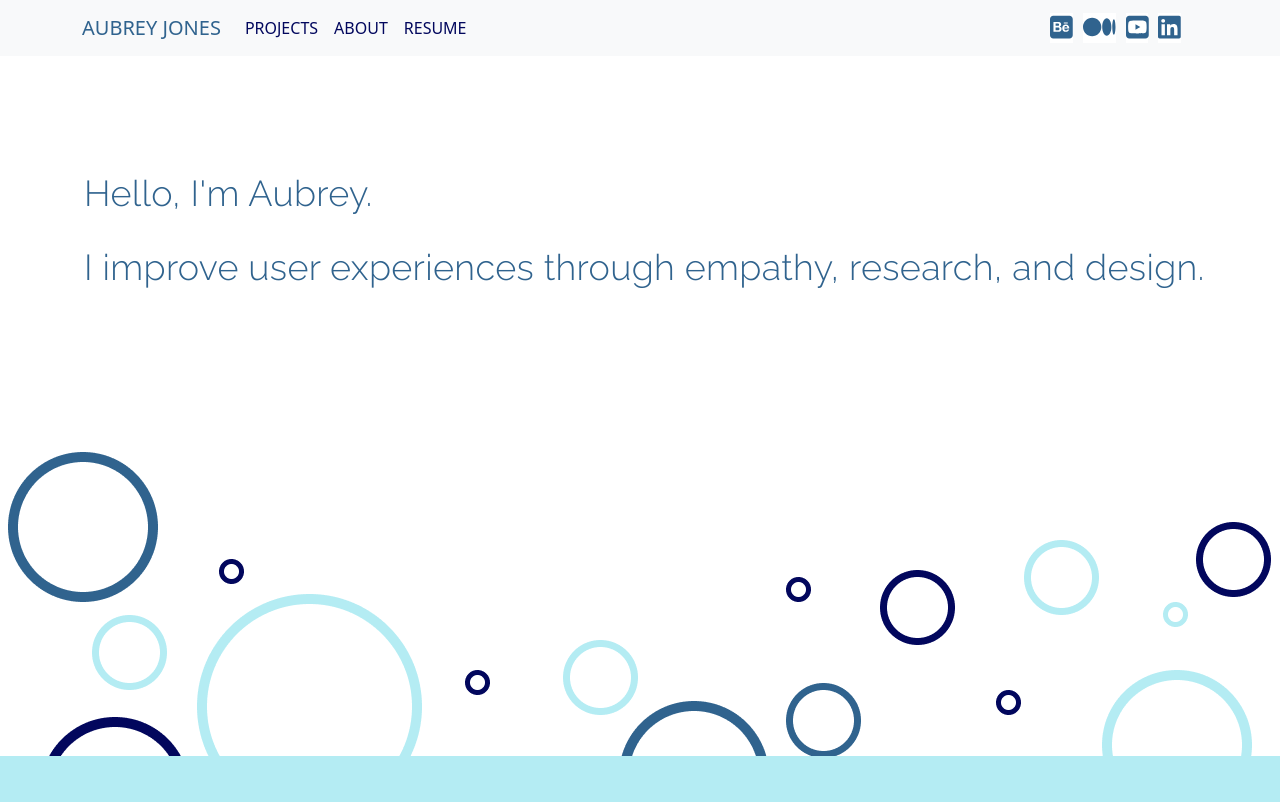
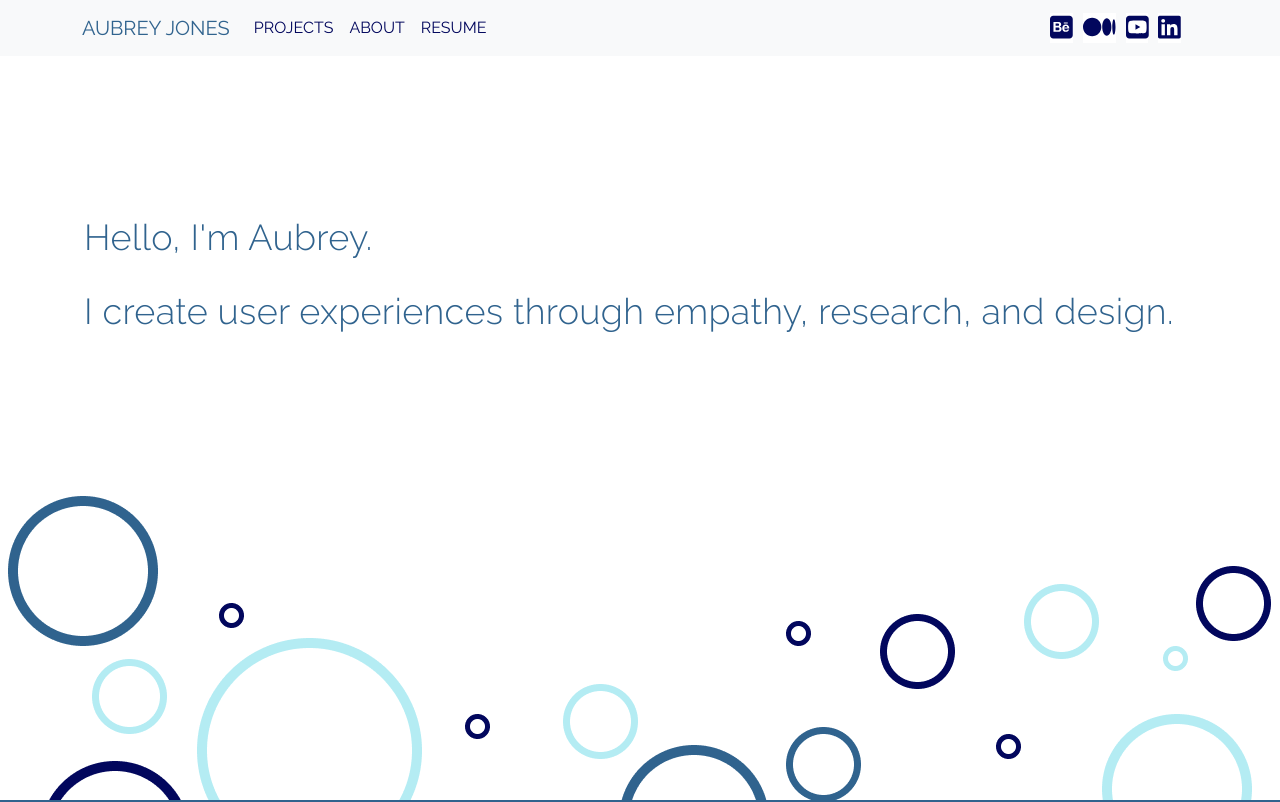
Before and after one commit to aubreyjonescreatives/ux-ui-portfolio, a React (Create React App) app: page / in a window 1280 px wide. Shown: the top 802 px of the page. Built offline with nearby package versions, Linux system fonts and the light colour scheme.

Commit message:
fixed position for topnav and updated hero

```diff
--- a/src/Components/Footer.js
+++ b/src/Components/Footer.js
@@ -8,7 +8,8 @@ const footerStyles = {
   padding: '10px',
   fontFamily: 'Raleway, sans-serif',
   fontWeight: '300',
-  color: '#02075D'
+  color: '#02075D',
+  backgroundColor: '#F8F9FA'
 }
 
 
--- a/src/Components/SocialMedia.js
+++ b/src/Components/SocialMedia.js
@@ -17,12 +17,12 @@ const connectLink = {
     backgroundColor: 'white',
     margin: '5px',
     textDecoration: 'none',
-    color: '#30638E',
+    color: '#02075D',
     fontSize: '26px',
     //border: '1px solid #30638E',
     "&:hover": {
         color: 'white',
-        backgroundColor: '#30638E',
+        backgroundColor: '#02075D',
        // border: '1px solid #30638E',
         cursor: 'pointer'
 
--- a/src/Pages/Landing.js
+++ b/src/Pages/Landing.js
@@ -30,7 +30,8 @@ const introStyles = {
 }
 
 const introContainer = {
-  margin: '100px 100px 100px 50px',
+  margin: '200px 100px 100px 50px',
+  clear: 'both'
 }
 
 const introText = {
@@ -52,15 +53,15 @@ const introText = {
 
 
 const casestudyBox = {
-  backgroundColor: '#B4ECF3',
+  backgroundColor: '#30638E',
   paddingTop: '20px',
   paddingBottom: '100px'
 
 }
 
 const headerStylesA = {
-    margin: '100px 100px 20px 50px',
-    color: '#02075D',
+    margin: '50px 100px 20px 50px',
+    color: 'white',
     fontSize: '36px',
     fontFamily: 'Raleway, sans-serif',
   //  fontWeight: '400',
@@ -140,10 +141,10 @@ return (
 
 <Box style={{ backgroundImage: `url(${HeroImage})`, width: '100%'}} sx={introStyles}>
 
-<Container sx={introContainer}>
+<Container sx={introContainer} className="introContainer">
 <Typography sx={introText}>Hello, I'm Aubrey.</Typography>
 
-<Typography sx={introText}>I improve user experiences through empathy, research, and design.</Typography>
+<Typography sx={introText}>I create user experiences through empathy, research, and design.</Typography>
 
 </Container>
 
--- a/src/Portfolio.css
+++ b/src/Portfolio.css
@@ -54,8 +54,28 @@ p {
 
 }
 
+.navbar {
+    position: fixed !important;
+    width: 100%;
+    z-index: 1000;
+    top: 0;
+    left: 0;
+}
+
+.introContainer {
+    clear: both;
+
+
+}
+
 .navbar-brand {
+    font-family: 'Raleway';
     color: #30638E !important;
+}
+
+.navbar-brand a {
+    color: white;
+    background-color: #30638E;
 }
 
 
@@ -64,7 +84,13 @@ p {
 }
 
 .navbar-nav, .navLink {
+    font-family: 'Raleway';
     color: #02075D !important;
+}
+
+.navbar-nav a:hover, .navLink a:hover {
+    color: white !important;
+    background-color: #02075D;
 }
 
 .navSocial {
```
